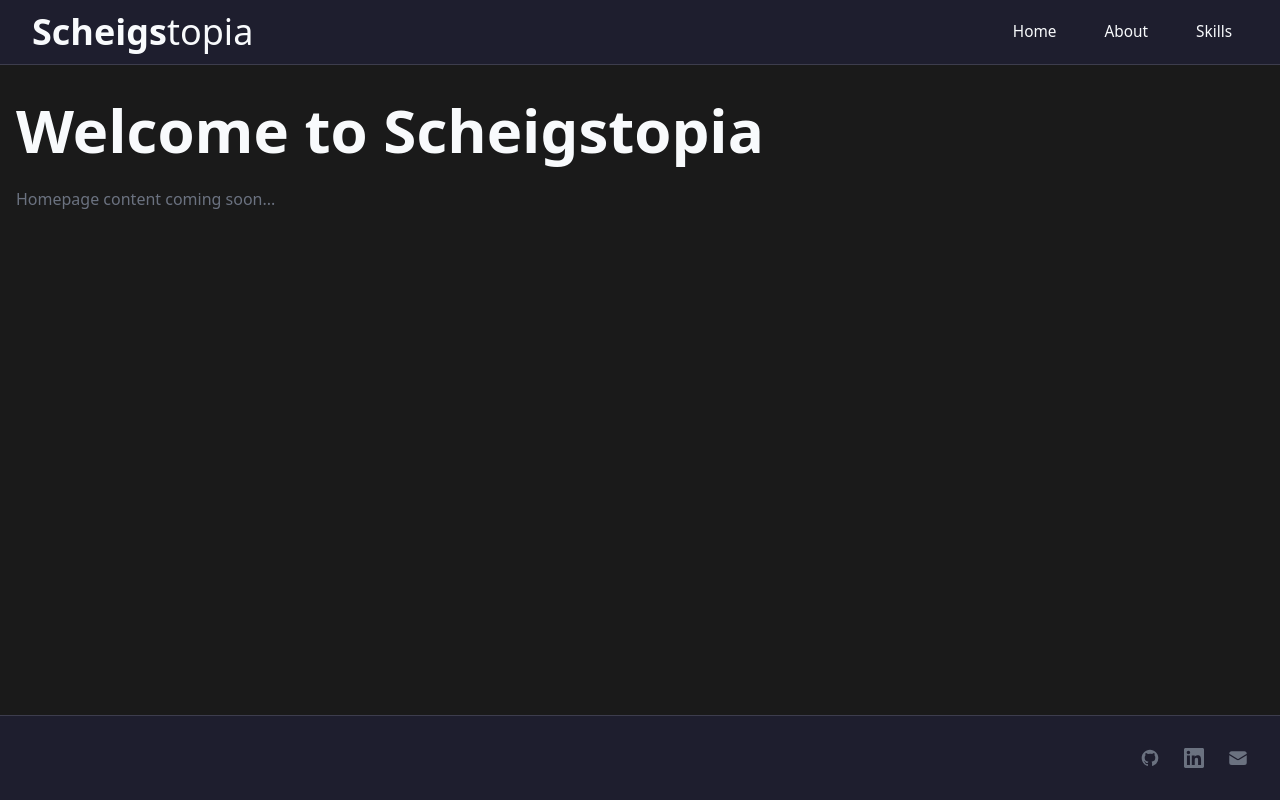
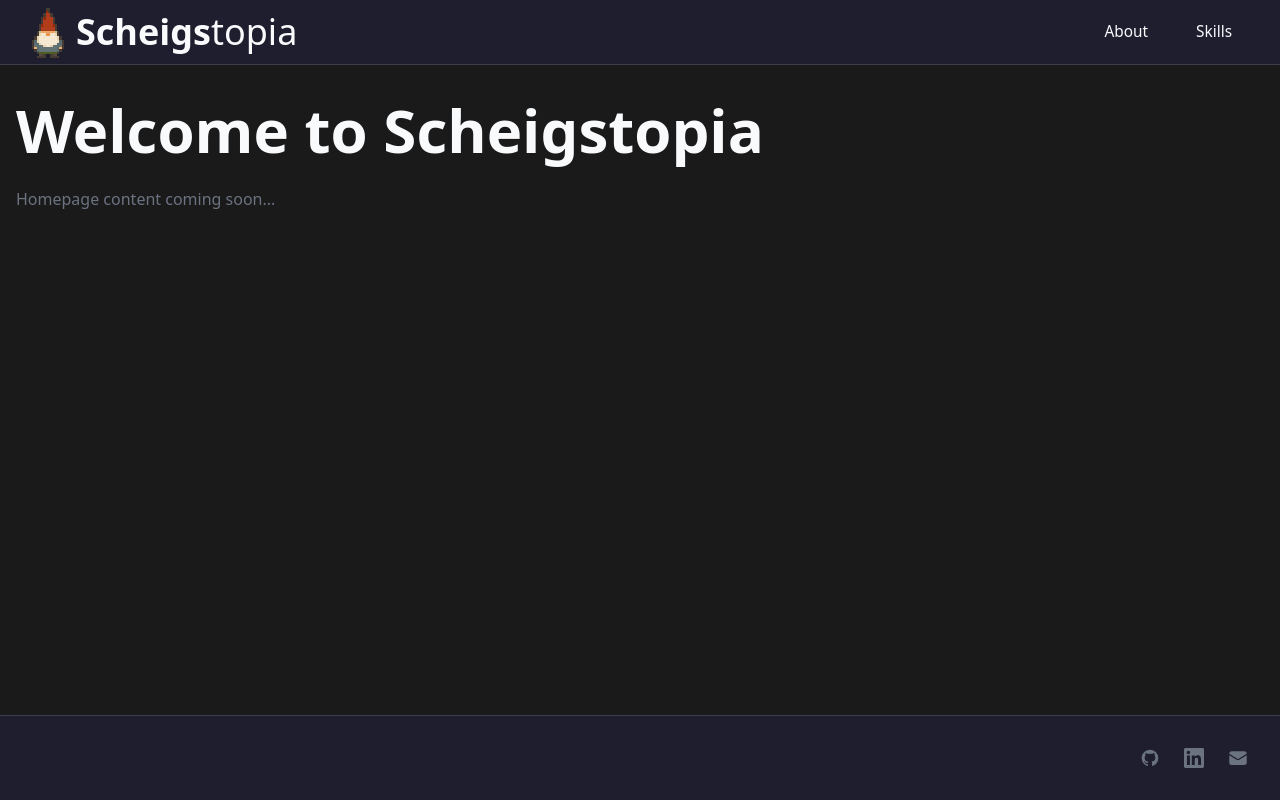
Before and after one commit to dscheigs/scheigstopia, a Next.js app: page / in a window 1280 px wide. Built offline with nearby package versions, Linux system fonts and the light colour scheme.

Commit message:
style: remove home link and add gnome to header

```diff
--- /dev/null
+++ b/src/components/icons/GnomeIcon.tsx
@@ -0,0 +1,126 @@
+interface GnomeIconProps {
+    size?: number;
+    className?: string;
+}
+
+export default function GnomeIcon({
+    size = 24,
+    className = '',
+}: GnomeIconProps) {
+    return (
+        <svg
+            width={size}
+            height={size * (23 / 14)} // Maintain aspect ratio
+            viewBox="0 0 14 23"
+            xmlns="http://www.w3.org/2000/svg"
+            className={className}
+            style={{ imageRendering: 'pixelated', display: 'block' }}
+            shapeRendering="crispEdges"
+        >
+            {/* Hat area (red/orange) */}
+            <rect x="6" y="1" width="2" height="1" fill="#463b32" />
+            <rect x="6" y="2" width="1" height="1" fill="#932911" />
+            <rect x="7" y="2" width="1" height="1" fill="#463b32" />
+            <rect x="5" y="3" width="1" height="1" fill="#463b32" />
+            <rect x="6" y="3" width="2" height="1" fill="#b13c1c" />
+            <rect x="8" y="3" width="1" height="1" fill="#463b32" />
+            <rect x="5" y="4" width="1" height="1" fill="#463b32" />
+            <rect x="6" y="4" width="2" height="1" fill="#b13c1c" />
+            <rect x="8" y="4" width="1" height="1" fill="#463b32" />
+            <rect x="4" y="5" width="1" height="1" fill="#463b32" />
+            <rect x="5" y="5" width="1" height="1" fill="#932911" />
+            <rect x="6" y="5" width="3" height="1" fill="#b13c1c" />
+            <rect x="9" y="5" width="1" height="1" fill="#463b32" />
+            <rect x="4" y="6" width="1" height="1" fill="#463b32" />
+            <rect x="5" y="6" width="4" height="1" fill="#b13c1c" />
+            <rect x="9" y="6" width="1" height="1" fill="#463b32" />
+            <rect x="4" y="7" width="1" height="1" fill="#463b32" />
+            <rect x="5" y="7" width="4" height="1" fill="#b13c1c" />
+            <rect x="9" y="7" width="1" height="1" fill="#463b32" />
+            <rect x="3" y="8" width="1" height="1" fill="#463b32" />
+            <rect x="4" y="8" width="1" height="1" fill="#932911" />
+            <rect x="5" y="8" width="4" height="1" fill="#b13c1c" />
+            <rect x="9" y="8" width="1" height="1" fill="#932911" />
+            <rect x="10" y="8" width="1" height="1" fill="#463b32" />
+            <rect x="3" y="9" width="1" height="1" fill="#463b32" />
+            <rect x="4" y="9" width="6" height="1" fill="#b13c1c" />
+            <rect x="10" y="9" width="1" height="1" fill="#463b32" />
+            <rect x="3" y="10" width="1" height="1" fill="#463b32" />
+            <rect x="4" y="10" width="6" height="1" fill="#b13c1c" />
+            <rect x="10" y="10" width="1" height="1" fill="#463b32" />
+            {/* Face area */}
+            <rect x="2" y="11" width="1" height="1" fill="#463b32" />
+            <rect x="3" y="11" width="1" height="1" fill="#cfbb95" />
+            <rect x="4" y="11" width="6" height="1" fill="#eba966" />
+            <rect x="10" y="11" width="1" height="1" fill="#cfbb95" />
+            <rect x="11" y="11" width="1" height="1" fill="#463b32" />
+            <rect x="2" y="12" width="1" height="1" fill="#463b32" />
+            <rect x="3" y="12" width="1" height="1" fill="#e6d4b0" />
+            <rect x="4" y="12" width="1" height="1" fill=" #f6e9d3" />
+            <rect x="5" y="12" width="1" height="1" fill="#f2e3c9" />
+            <rect x="6" y="12" width="2" height="1" fill=" #e6944f" />
+            <rect x="8" y="12" width="1" height="1" fill="#f2e3c9" />
+            <rect x="9" y="12" width="1" height="1" fill=" #f6e9d3" />
+            <rect x="10" y="12" width="1" height="1" fill="#e6d4b0" />
+            <rect x="11" y="12" width="1" height="1" fill="#463b32" />
+            <rect x="1" y="13" width="1" height="1" fill="#463b32" />
+            <rect x="2" y="13" width="1" height="1" fill="#e6d4b0" />
+            <rect x="3" y="13" width="2" height="1" fill=" #f6e9d3" />
+            <rect x="5" y="13" width="1" height="1" fill="#f2e3c9" />
+            <rect x="6" y="13" width="5" height="1" fill=" #f6e9d3" />
+            <rect x="11" y="13" width="1" height="1" fill="#e6d4b0" />
+            <rect x="12" y="13" width="1" height="1" fill="#463b32" />
+            <rect x="1" y="14" width="1" height="1" fill="#463b32" />
+            <rect x="2" y="14" width="1" height="1" fill="#e6d4b0" />
+            <rect x="3" y="14" width="8" height="1" fill=" #f6e9d3" />
+            <rect x="11" y="14" width="1" height="1" fill="#e6d4b0" />
+            <rect x="12" y="14" width="1" height="1" fill="#463b32" />
+            <rect x="0" y="15" width="1" height="1" fill="#463b32" />
+            <rect x="1" y="15" width="1" height="1" fill="#586b6f" />
+            <rect x="2" y="15" width="1" height="1" fill="#e6d4b0" />
+            <rect x="3" y="15" width="8" height="1" fill=" #f6e9d3" />
+            <rect x="11" y="15" width="1" height="1" fill="#eedfc5" />
+            <rect x="12" y="15" width="1" height="1" fill="#586b6f" />
+            <rect x="13" y="15" width="1" height="1" fill="#463b32" />
+            <rect x="0" y="16" width="1" height="1" fill="#463b32" />
+            <rect x="1" y="16" width="2" height="1" fill="#586b6f" />
+            <rect x="3" y="16" width="1" height="1" fill="#e6d4b0" />
+            <rect x="4" y="16" width="6" height="1" fill=" #f6e9d3" />
+            <rect x="10" y="16" width="1" height="1" fill="#eedfc5" />
+            <rect x="11" y="16" width="2" height="1" fill="#586b6f" />
+            <rect x="13" y="16" width="1" height="1" fill="#463b32" />
+            <rect x="0" y="17" width="1" height="1" fill="#463b32" />
+            <rect x="1" y="17" width="1" height="1" fill="  #647376" />
+            <rect x="2" y="17" width="1" height="1" fill="#586b6f" />
+            <rect x="3" y="17" width="2" height="1" fill="  #647376" />
+            <rect x="5" y="17" width="1" height="1" fill="#e6d4b0" />
+            <rect x="6" y="17" width="2" height="1" fill=" #f6e9d3" />
+            <rect x="8" y="17" width="1" height="1" fill="#e6d4b0" />
+            <rect x="9" y="17" width="2" height="1" fill="  #647376" />
+            <rect x="11" y="17" width="1" height="1" fill="#586b6f" />
+            <rect x="12" y="17" width="1" height="1" fill="  #647376" />
+            <rect x="13" y="17" width="1" height="1" fill="#463b32" />
+            <rect x="0" y="18" width="1" height="1" fill="#463b32" />
+            <rect x="1" y="18" width="1" height="1" fill="#eba966" />
+            <rect x="2" y="18" width="1" height="1" fill="#586b6f" />
+            <rect x="3" y="18" width="8" height="1" fill="  #647376" />
+            <rect x="11" y="18" width="1" height="1" fill="#586b6f" />
+            <rect x="12" y="18" width="1" height="1" fill="#eba966" />
+            <rect x="13" y="18" width="1" height="1" fill="#463b32" />
+            <rect x="1" y="19" width="1" height="1" fill="#463b32" />
+            <rect x="2" y="19" width="1" height="1" fill="#586b6f" />
+            <rect x="3" y="19" width="8" height="1" fill="  #647376" />
+            <rect x="11" y="19" width="1" height="1" fill="#586b6f" />
+            <rect x="12" y="19" width="1" height="1" fill="#463b32" />
+            <rect x="2" y="20" width="1" height="1" fill="#463b32" />
+            <rect x="3" y="20" width="8" height="1" fill="#4b5b23" />
+            <rect x="11" y="20" width="1" height="1" fill="#463b32" />
+            <rect x="3" y="21" width="2" height="1" fill="#54473d" />
+            <rect x="5" y="21" width="1" height="1" fill="#463b32" />
+            <rect x="8" y="21" width="1" height="1" fill="#463b32" />
+            <rect x="9" y="21" width="2" height="1" fill="#54473d" />
+            <rect x="2" y="22" width="4" height="1" fill="#463b32" />
+            <rect x="8" y="22" width="4" height="1" fill="#463b32" />
+        </svg>
+    );
+}
--- a/src/components/layout/Header.tsx
+++ b/src/components/layout/Header.tsx
@@ -2,12 +2,12 @@
 
 import Link from 'next/link';
 import { useState } from 'react';
+import GnomeIcon from '@/components/icons/GnomeIcon';
 
 export default function Header() {
     const [isMenuOpen, setIsMenuOpen] = useState(false);
 
     const navigation = [
-        { name: 'Home', href: '/' },
         { name: 'About', href: '/about' },
         { name: 'Skills', href: '/skills' },
     ];
@@ -22,10 +22,13 @@ export default function Header() {
                     <div className="flex items-center">
                         <Link
                             href="/"
-                            className="text-section-title text-foreground"
+                            className="flex items-center gap-3 text-section-title text-foreground"
                         >
-                            <span className="font-bold">Scheigs</span>
-                            <span className="font-extralight">topia</span>
+                            <GnomeIcon size={32} className="flex-shrink-0" />
+                            <div>
+                                <span className="font-bold">Scheigs</span>
+                                <span className="font-extralight">topia</span>
+                            </div>
                         </Link>
                     </div>
 
```
